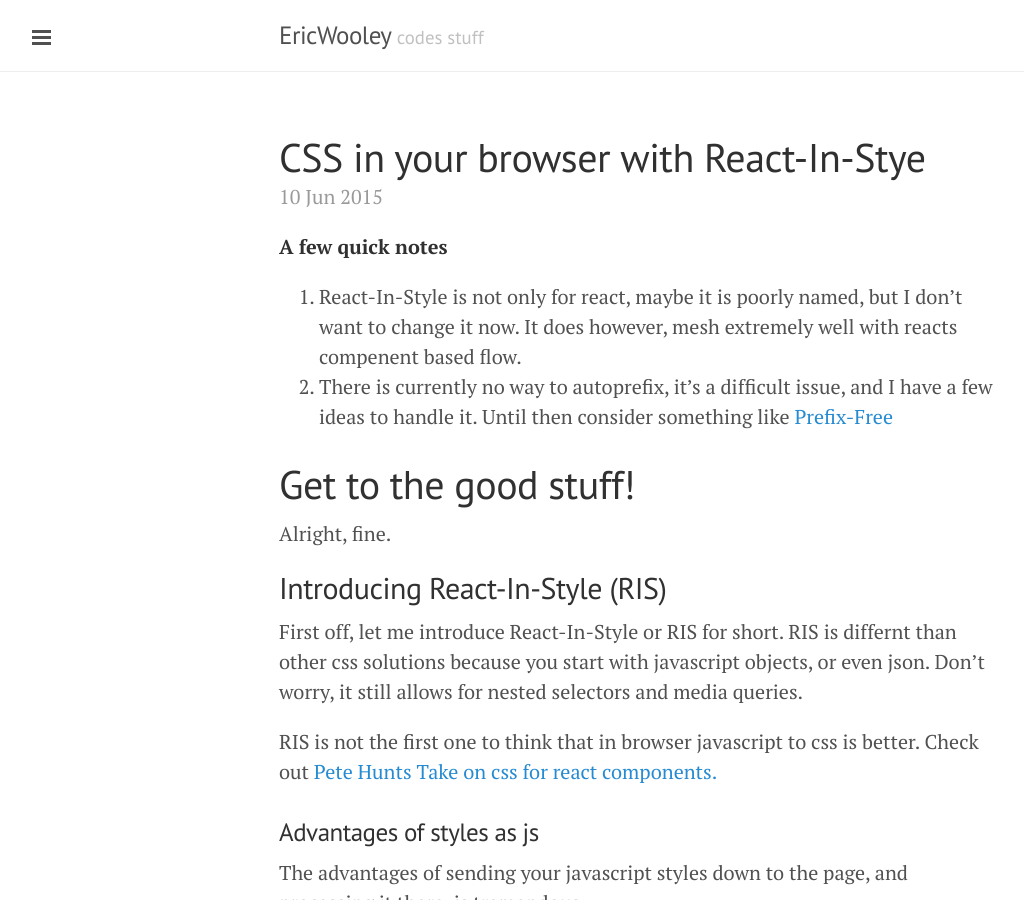
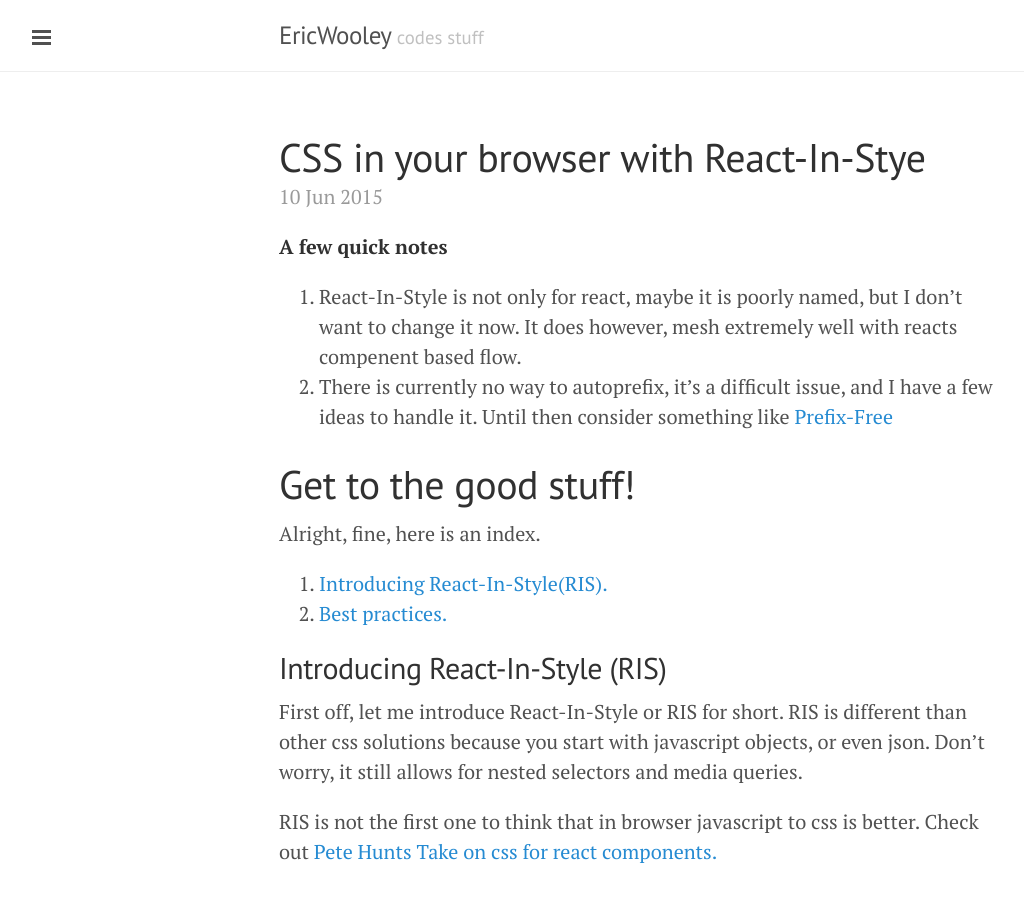
Before and after one commit to ericwooley/ericwooley.github.io, a Jekyll site: the page built from _posts/2015-7-10-React-in-Style.markdown, in a window 1280 px wide and 900 px high. Shown: the whole window, without its empty margins (1-1025 px from the left). Built offline with Jekyll 4.4.1, drawn with Linux system fonts in a browser that asks for light colours; Markdown is read by kramdown in place of the engine named in the settings; comment, search, counter and statistics services are not loaded.

Commit message:
added index

```diff
--- a/_posts/2015-7-10-React-in-Style.markdown
+++ b/_posts/2015-7-10-React-in-Style.markdown
@@ -14,12 +14,15 @@
 
 # Get to the good stuff!
 
-Alright, fine.
+Alright, fine, here is an index.
 
-## Introducing React-In-Style (RIS)
+  1. [Introducing React-In-Style(RIS).](#RIS)
+  2. [Best practices.](#bestpractices)
+
+## <a name="RIS"></a>Introducing React-In-Style (RIS)
 
 
-First off, let me introduce React-In-Style or RIS for short. RIS is differnt than other css solutions because you start with javascript objects, or even json. Don't worry, it still allows for nested selectors and media queries.
+First off, let me introduce React-In-Style or RIS for short. RIS is different than other css solutions because you start with javascript objects, or even json. Don't worry, it still allows for nested selectors and media queries.
 
 RIS is not the first one to think that in browser javascript to css is better. Check out [Pete Hunts Take on css for react components.](https://github.com/petehunt/jsxstyle)
 
@@ -149,7 +152,7 @@
 
 You can also programatically manipulate the styles, for different situations. Functions, varaibles, and libraries are all at your disposal.
 
-## Best practices
+## <a name="bestpractices"></a>Best practices
 
 One of the worst parts of css is getting selector conflicts. Like sass, RIS scoped everyting to the selector you pass in. It's a good idea to give your  components a unique class name, like `.ew-my-component` (ew being my initials).
 
```
